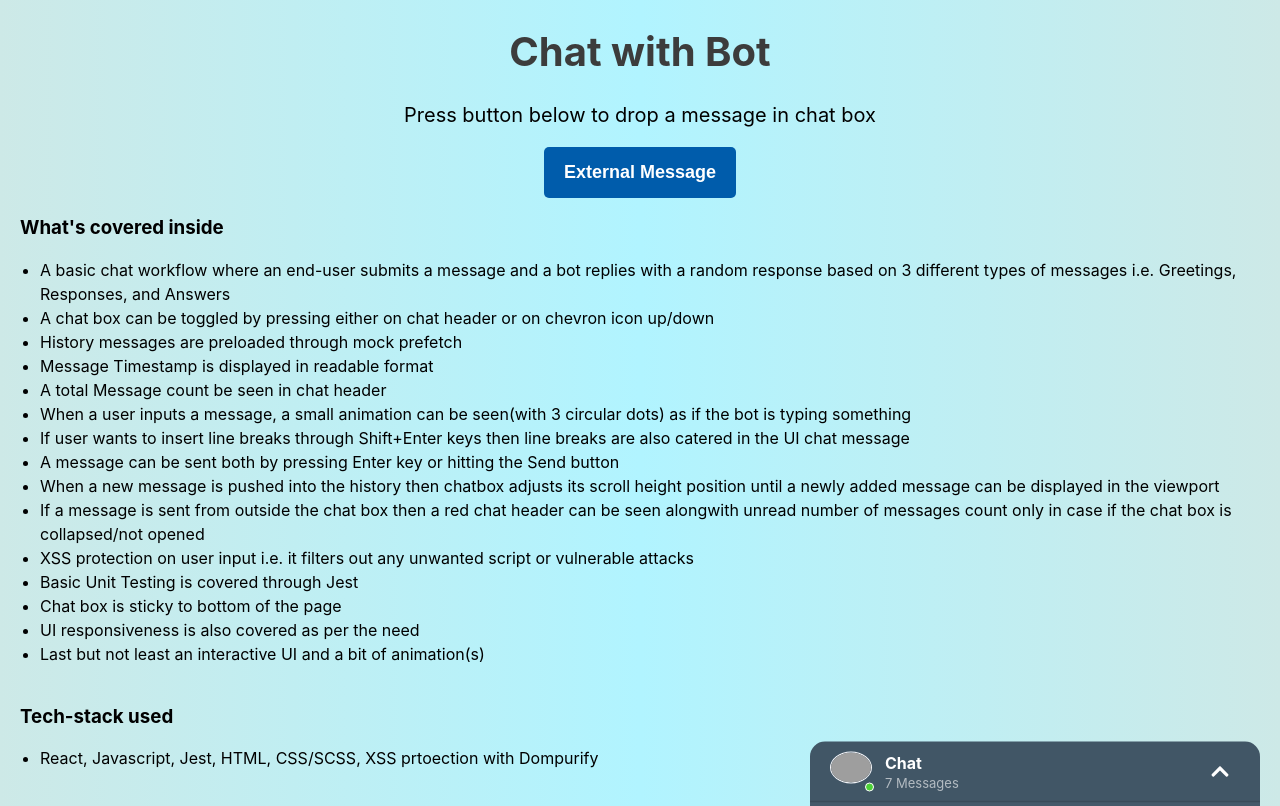
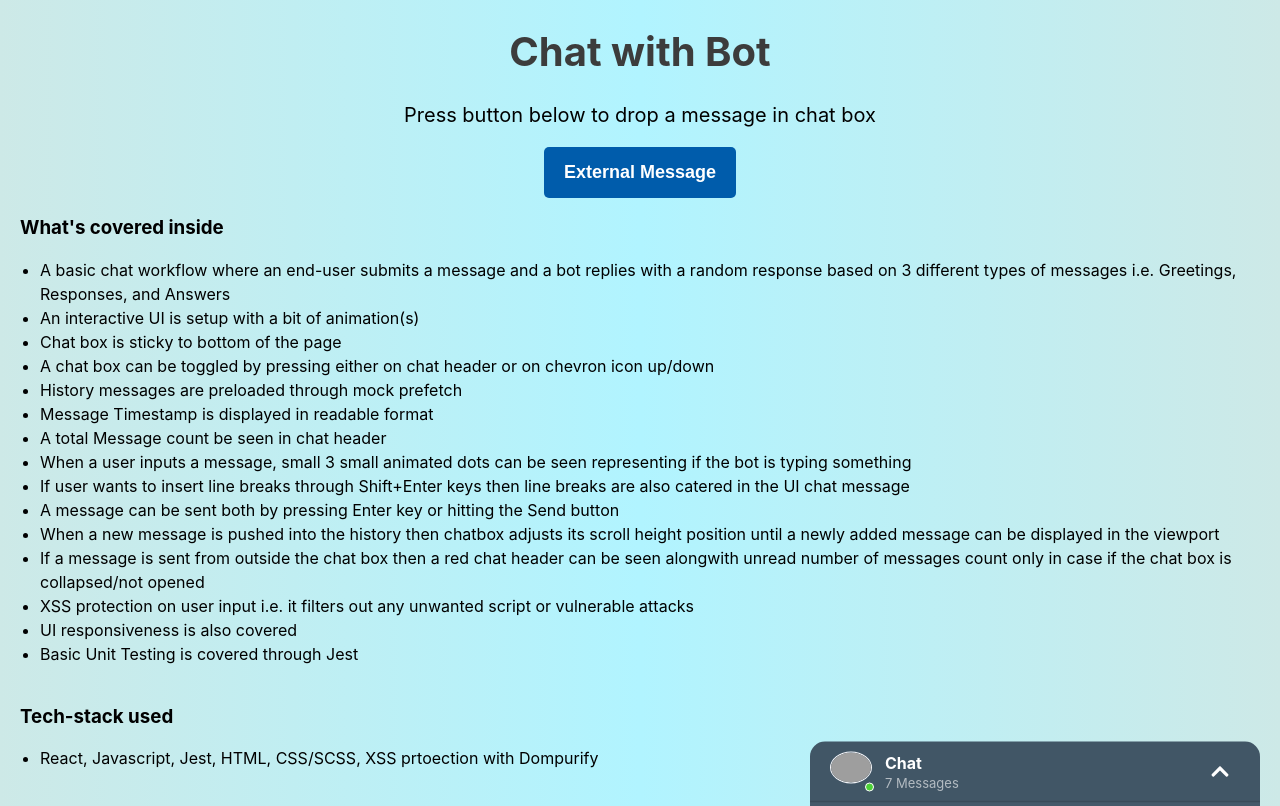
Before and after one commit to shoaib9121/chat-js, a React (Create React App) app: page / in a window 1280 px wide. Built offline with nearby package versions, Linux system fonts and the light colour scheme; grey boxes are pictures that could not be loaded.

Commit message:
info updates

```diff
--- a/src/chat/index.js
+++ b/src/chat/index.js
@@ -29,6 +29,8 @@ const Chat = () => {
             replies with a random response based on 3 different types of
             messages i.e. Greetings, Responses, and Answers
           </li>
+          <li>An interactive UI is setup with a bit of animation(s)</li>
+          <li>Chat box is sticky to bottom of the page</li>
           <li>
             A chat box can be toggled by pressing either on chat header or on
             chevron icon up/down
@@ -37,8 +39,8 @@ const Chat = () => {
           <li>Message Timestamp is displayed in readable format</li>
           <li>A total Message count be seen in chat header</li>
           <li>
-            When a user inputs a message, a small animation can be seen(with 3
-            circular dots) as if the bot is typing something
+            When a user inputs a message, small 3 small animated dots can be
+            seen representing if the bot is typing something
           </li>
           <li>
             If user wants to insert line breaks through Shift+Enter keys then
@@ -62,12 +64,8 @@ const Chat = () => {
             XSS protection on user input i.e. it filters out any unwanted script
             or vulnerable attacks
           </li>
+          <li>UI responsiveness is also covered</li>
           <li>Basic Unit Testing is covered through Jest</li>
-          <li>Chat box is sticky to bottom of the page</li>
-          <li>UI responsiveness is also covered as per the need</li>
-          <li>
-            Last but not least an interactive UI and a bit of animation(s)
-          </li>
         </ul>
         <h3>Tech-stack used</h3>
         <ul>
```
Also changed, not shown: 1 other file (tests, documents, lock files or other folders).
